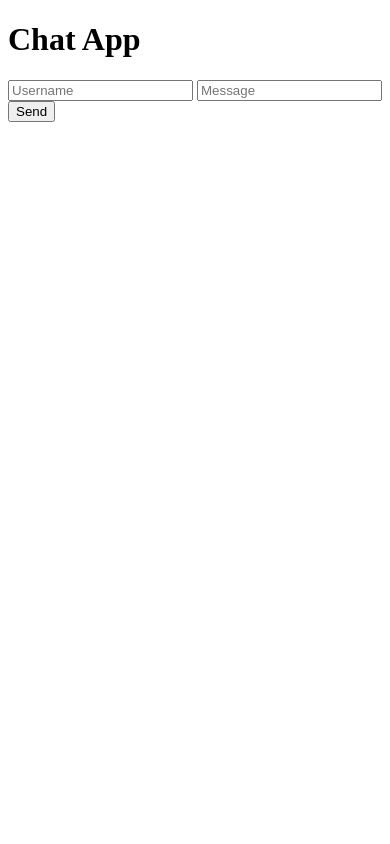
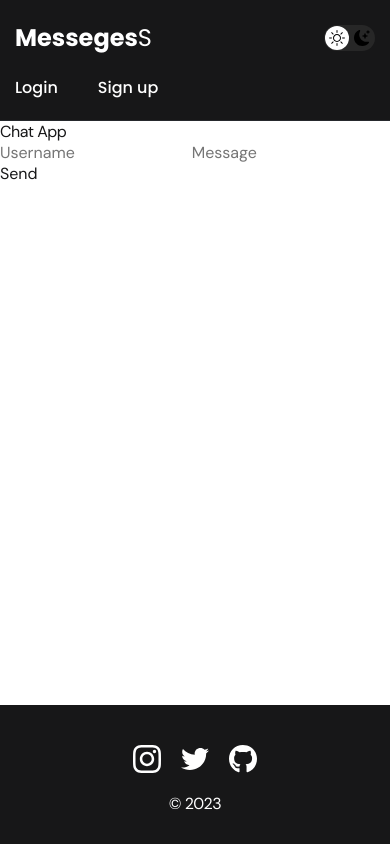
Before and after one commit to Milamin-hub/Microservice-Messages, a Flask app: page / in a window 390 px wide. Run offline with Flask 3, Linux system fonts and the light colour scheme; some libraries are stand-ins or nearby versions.

Commit message:
added static and addes footer with header to html

```diff
--- a/client/app.py
+++ b/client/app.py
@@ -1,10 +1,6 @@
 import tkinter as tk
 from socketio.exceptions import ConnectionError
-import logging
 import socketio
-
-
-logging.basicConfig(level=logging.ERROR)
 
 
 class ChatWindow:
--- a/main.py
+++ b/main.py
@@ -3,7 +3,7 @@ from server.views import app
 from server.logcolors import Color
 
 
-socketio = SocketIO(app, cors_allowed_origins="*")
+socketio = SocketIO(app, cors_allowed_origins="*", static_url_path='/server/static')
 
 @socketio.on('connect')
 def handle_connect():
--- /dev/null
+++ b/server/static/css/main.css
@@ -0,0 +1,510 @@
+@import "./reset.css";
+@import url('https://fonts.googleapis.com/css2?family=DM+Sans:wght@400;500;700&family=Poppins:wght@400;500;700&display=swap');
+
+/*
+font-family: 'DM Sans', sans-serif;
+font-family: 'Poppins', sans-serif;
+*/
+
+/* * {
+    border: 1px solid red;
+} */
+
+:root {
+    --blackpure: #000;
+    --black: #171718;
+    --black-border: #26292D;
+    --white: #fff;
+    --purple: #5C62EC;
+
+    --text-color: var(--black);
+
+    --dark-bg: var(--black);
+    --dark-border: var(--black-border);
+    --header-text: var(--white);
+    --content: var(--purple);
+
+    /* Light mode */
+    --page-bg: var(--white);
+    --text-color: var(--black);
+
+    --title-1: var(--content);
+
+    --project-card-bg: var(--white);
+    --project-card-text: var(--black);
+    --box-shadow: 0px 5px 35px rgba(0, 0, 0, 0.25);
+}
+
+.dark {
+     /* Dark mode */
+    --page-bg: #252526;
+    --text-color: var(--white);
+
+    --title-1: var(--white);
+
+    --project-card-bg: var(--black);
+    --project-card-text: var(--white);
+    --box-shadow: 0px 5px 35px rgba(0, 0, 0, 0.8);
+}
+
+html, body {
+    display: flex;
+    flex-direction: column;
+    min-height: 100vh;
+
+    font-family: 'DM Sans', sans-serif;
+    letter-spacing: -0.5px;
+
+    /* Light mode */
+    background-color: var(--page-bg);
+    color: var(--text-color);
+}
+
+/* General */
+
+.container {
+    margin: 0 auto;
+    padding: 0 15px;
+    max-width: 1200px;
+}
+
+.none {
+    display: none !important;
+}
+
+.section {
+    padding: 70px 0;
+}
+
+.title-1 {
+    margin-bottom: 60px;
+
+    font-size: 60px;
+    font-weight: 700;
+    line-height: 1.3;
+    color: var(--title-1);
+    text-align: center;
+}
+
+.title-2 {
+    margin-bottom: 20px;
+
+    font-size: 40px;
+    font-weight: 700;
+    line-height: 1.3;
+}
+
+/* Nav */
+
+.nav {
+    padding: 20px 0;
+    border-bottom: 1px solid var(--dark-border);
+    background-color: var(--dark-bg);
+    color: var(--header-text);
+    letter-spacing: normal;
+}
+
+.nav-row {
+    display: flex;
+    justify-content: flex-end;
+    align-items: center;
+    column-gap: 30px;
+    row-gap: 20px;
+    flex-wrap: wrap;
+}
+
+.logo {
+    margin-right: auto;
+    color: var(--header-text);
+    font-size: 24px;
+    font-family: 'Poppins', sans-serif;
+}
+
+.logo strong {
+    font-weight: 700;
+}
+
+.nav-list {
+    display: flex;
+    flex-wrap: wrap;
+    row-gap: 10px;
+    align-items: center;
+    column-gap: 40px;
+    font-size: 16px;
+    font-weight: 500;
+    font-family: 'Poppins', sans-serif;
+}
+
+.nav-list__link {
+    color: var(--header-text);
+    transition: opacity 0.2s ease-in;
+}
+
+.nav-list__link:hover {
+    opacity: 0.8;
+}
+
+.nav-list__link--active {
+    position: relative;
+}
+
+.nav-list__link--active::before {
+    content: "";
+
+    position: absolute;
+    left: 0;
+    top: 100%;
+
+    display: block;
+    height: 2px;
+    width: 100%;
+    background-color: var(--content);
+}
+
+/* Dark mode btn */
+
+.dark-mode-btn {
+    order: 9;
+
+    position: relative;
+    display: flex;
+    justify-content: space-between;
+
+    width: 51px;
+    height: 26px;
+    padding: 5px;
+
+    border-radius: 50px;
+    background-color: #272727;
+}
+
+.dark-mode-btn::before {
+    content: "";
+
+    position: absolute;
+    top: 1px;
+    left: 1px;
+
+    display: block;
+    width: 24px;
+    height: 24px;
+
+    border-radius: 50%;
+    background-color: var(--white);
+
+    transition: left 0.2s ease-in;
+}
+
+.dark-mode-btn--active::before {
+    left: 26px;
+}
+
+.dark-mode-btn__icon {
+    position: relative;
+    z-index: 9;
+}
+
+/* Header */
+
+.header {
+    padding: 40px 0;
+    min-height: 695px;
+
+    display: flex;
+    justify-content: center;
+    align-items: center;
+
+    background-color: var(--dark-bg);
+    background-image: url('./../img/header-bg.png');
+    background-repeat: no-repeat;
+    background-size: auto;
+    background-position: center center;
+
+    color: var(--header-text);
+    text-align: center;
+}
+
+.header__wrapper {
+    padding: 0 15px;
+    max-width: 660px;
+}
+
+.header__title {
+    margin-bottom: 20px;
+    font-size: 40px;
+    font-weight: 700;
+    line-height: 1.4;
+}
+
+.header__title strong {
+    font-size: 60px;
+    font-weight: 700;
+}
+
+.header__title em {
+    font-style: normal;
+    color: var(--content);
+}
+
+.header__text {
+    margin-bottom: 40px;
+    font-size: 18px;
+    line-height: 1.333;
+}
+
+.header__text p + p{
+    margin-top: 0.5em;
+}
+
+/* Btn */
+
+.btn {
+    display: inline-block;
+    height: 48px;
+    padding: 12px 28px;
+
+    border-radius: 5px;
+    background-color: var(--content);
+    color: var(--white);
+    letter-spacing: 0.15px;
+    font-size: 16px;
+    font-weight: 500;
+
+    transition: opacity 0.2s ease-in;
+}
+
+.btn:hover {
+    opacity: 0.8;
+}
+
+.btn:active {
+    position: relative;
+    top: 1px;
+}
+
+/* Btn outline */
+
+.btn-outline {
+    display: flex;
+    column-gap: 10px;
+    align-items: center;
+
+    height: 48px;
+    padding: 12px 20px;
+
+    border-radius: 5px;
+    border: 1px solid var(--blackpure);
+    background-color: var(--white);
+    color: var(--blackpure);
+
+    transition: opacity 0.2s ease-in;
+}
+
+.btn-outline:hover {
+    opacity: 0.8;
+}
+
+.btn-outline:active {
+    position: relative;
+    top: 1px;
+}
+
+/* Projects  */
+
+.projects {
+    display: flex;
+    justify-content: center;
+    flex-wrap: wrap;
+    column-gap: 30px;
+    row-gap: 30px;
+}
+
+.project {
+    max-width: 370px;
+    background-color: var(--project-card-bg);
+    box-shadow: var(--box-shadow);
+    border-radius: 10px;
+}
+
+.project__img {
+    border-radius: 10px;
+}
+
+.project__title {
+    padding: 15px 20px 25px;
+    font-weight: 700;
+    font-size: 24px;
+    line-height: 1.3;
+    color: var(--project-card-text);
+}
+
+/* Project details */
+
+.project-details {
+    margin: 0 auto;
+    max-width: 865px;
+
+    display: flex;
+    flex-direction: column;
+    align-items: center;
+
+    text-align: center;
+}
+
+.project-details__cover {
+    max-width: 100%;
+    margin-bottom: 40px;
+
+    box-shadow: 0px 5px 35px rgba(0, 0, 0, 0.25);
+    border-radius: 10px;
+}
+
+.project-details__desc {
+    margin-bottom: 30px;
+
+    font-weight: 700;
+    font-size: 24px;
+    line-height: 1.3;
+}
+
+/* Content list */
+
+.content-list {
+    margin: 0 auto;
+    max-width: 570px;
+    display: flex;
+    flex-direction: column;
+    align-items: center;
+    row-gap: 40px;
+    text-align: center;
+}
+
+.content-list a {
+    color: var(--content);
+}
+
+.content-list__item {
+    font-size: 18px;
+    line-height: 1.5;
+}
+
+.content-list__item p + p {
+    margin-top: 0.5em;
+}
+
+/* Footer */
+
+.footer {
+    margin-top: auto;
+    padding: 60px 0 50px;
+    background-color: var(--dark-bg);
+    color: var(--header-text);
+}
+
+.footer__wrapper {
+    display: flex;
+    flex-direction: column;
+    align-items: center;
+    row-gap: 27px;
+}
+
+.social {
+    display: flex;
+    column-gap: 30px;
+    align-items: center;
+}
+
+.copyright {
+    font-size: 16px;
+}
+
+.copyright p + p {
+    margin-top: 0.5em;
+}
+
+@media (max-width: 620px) {
+
+    /* Header  */
+
+    .header {
+        min-height: unset;
+    }
+
+    .header__title {
+        font-size: 30px;
+    }
+
+    .header__title strong {
+        font-size: 40px;
+    }
+
+    /* Nav */
+
+    .nav-row {
+        justify-content: space-between;
+    }
+
+    .dark-mode-btn {
+        order: 0;
+    }
+
+    /* General */
+
+    .section {
+        padding: 40px 0;
+    }
+
+    .title-1 {
+        margin-bottom: 30px;
+        font-size: 40px;
+    }
+
+    .title-2 {
+        margin-bottom: 10px;
+        font-size: 30px;
+    }
+
+    /* Projects */
+
+    .project__title {
+        font-size: 22px;
+    }
+
+    /* Project page */
+
+    .project-details__desc {
+        margin-bottom: 20px;
+        font-size: 22px;
+    }
+
+    /* Content List */
+
+    .content-list {
+        row-gap: 20px;
+    }
+
+    .content-list__item {
+        font-size: 16px;
+    }
+
+    /* Footer */
+
+    .footer {
+        padding: 40px 0 30px;
+    }
+
+    .footer__wrapper {
+        row-gap: 20px;
+    }
+
+    /* Social */
+
+    .social {
+        column-gap: 20px;
+    }
+
+    .social__item {
+        width: 28px;
+    }
+
+}
--- /dev/null
+++ b/server/static/css/reset.css
@@ -0,0 +1,102 @@
+/* Reset and base styles  */
+* {
+	padding: 0px;
+	margin: 0px;
+	border: none;
+}
+
+*,
+*::before,
+*::after {
+	box-sizing: border-box;
+}
+
+:focus,
+:active {
+	/*outline: none;*/
+}
+
+a:focus,
+a:active {
+	/* outline: none;*/
+}
+
+/* Links */
+
+a, a:link, a:visited  {
+    /* color: inherit; */
+    text-decoration: none;
+    /* display: inline-block; */
+}
+
+a:hover  {
+    /* color: inherit; */
+    text-decoration: none;
+}
+
+/* Common */
+
+aside, nav, footer, header, section, main {
+	display: block;
+}
+
+h1, h2, h3, h4, h5, h6, p {
+    font-size: inherit;
+	font-weight: inherit;
+}
+
+ul, ul li {
+	list-style: none;
+}
+
+img {
+	vertical-align: top;
+}
+
+img, svg {
+	max-width: 100%;
+	height: auto;
+}
+
+address {
+  font-style: normal;
+}
+
+/* Form */
+
+input, textarea, button, select {
+	font-family: inherit;
+    font-size: inherit;
+    color: inherit;
+    background-color: transparent;
+}
+
+input::-ms-clear {
+	display: none;
+}
+
+button, input[type="submit"] {
+    display: inline-block;
+    box-shadow: none;
+    background-color: transparent;
+    background: none;
+    cursor: pointer;
+}
+
+input:focus, input:active,
+button:focus, button:active {
+    outline: none;
+}
+
+button::-moz-focus-inner {
+	padding: 0;
+	border: 0;
+}
+
+label {
+	cursor: pointer;
+}
+
+legend {
+	display: block;
+}
--- /dev/null
+++ b/server/static/js/main.js
@@ -0,0 +1,41 @@
+const btnDarkMode = document.querySelector(".dark-mode-btn");
+
+if (window.matchMedia && window.matchMedia("(prefers-color-scheme: dark)").matches ) {
+    btnDarkMode.classList.add("dark-mode-btn--active");
+	document.body.classList.add("dark");
+}
+
+if (localStorage.getItem('darkMode') === 'dark') {
+    btnDarkMode.classList.add("dark-mode-btn--active");
+    document.body.classList.add("dark");
+} else if (localStorage.getItem("darkMode") === "light") {
+    btnDarkMode.classList.remove("dark-mode-btn--active");
+    document.body.classList.remove("dark");
+}
+
+window
+    .matchMedia("(prefers-color-scheme: dark)")
+    .addEventListener("change", (event) => {
+        const newColorScheme = event.matches ? "dark" : "light";
+
+        if (newColorScheme === "dark") {
+			btnDarkMode.classList.add("dark-mode-btn--active");
+			document.body.classList.add("dark");
+			localStorage.setItem("darkMode", "dark");
+		} else {
+			btnDarkMode.classList.remove("dark-mode-btn--active");
+			document.body.classList.remove("dark");
+			localStorage.setItem("darkMode", "light");
+		}
+    });
+
+btnDarkMode.onclick = function () {
+    btnDarkMode.classList.toggle("dark-mode-btn--active");
+    const isDark = document.body.classList.toggle("dark");
+
+    if (isDark) {
+        localStorage.setItem("darkMode", "dark");
+    } else {
+        localStorage.setItem("darkMode", "light");
+    }
+};
--- a/server/templates/base.html
+++ b/server/templates/base.html
@@ -3,10 +3,52 @@
 <head>
 	<title>{% block title %}{% endblock %}</title>
 	<script src="https://cdnjs.cloudflare.com/ajax/libs/socket.io/4.1.3/socket.io.min.js"></script>
+    <link rel="stylesheet" href="{{ url_for('static', filename='css/account.css') }}">
+    <link rel="stylesheet" href="{{ url_for('static', filename='css/main.css') }}">
+    <link rel="stylesheet" href="{{ url_for('static', filename='css/reset.css') }}">
+    <script src="https://cdn.jsdelivr.net/npm/lightbox2/dist/js/lightbox.min.js"></script>
+    <script src="https://cdnjs.cloudflare.com/ajax/libs/jquery/3.2.1/jquery.js"></script>
 </head>
 <body>
+    <nav class="nav">
+        <div class="container">
+            <div class="nav-row">
+                <a href="" class="logo"><strong>Messeges</strong>S</a>
+
+                <button class="dark-mode-btn">
+                    <img src="{{ url_for('static', filename='img/icons/sun.svg') }}" alt="Light mode" class="dark-mode-btn__icon">
+                    <img src="{{ url_for('static', filename='img/icons/moon.svg') }}" alt="Dark mode" class="dark-mode-btn__icon">
+                </button>
+
+                <ul class="nav-list">
+                    {% if session.username %}
+                    <li class="nav-list__item"><a href="" class="nav-list__link">My Messages</a></li>
+                    <li method="post" class="nav-list__item"><a href="" class="nav-list__link">Logout</a></li>
+                    {% else %}
+                    <li class="nav-list__item"><a href="" class="nav-list__link">Login</a></li>
+                    <li class="nav-list__item"><a href="" class="nav-list__link">Sign up</a></li>
+                    {% endif %}
+                </ul>
+            </div>
+        </div>
+    </nav>
     {% block content %}
 
     {% endblock %}
+    <footer class="footer">
+        <div class="container">
+            <div class="footer__wrapper">
+                <ul class="social">
+                    <li class="social__item"><a href="#!"><img src="{{ url_for('static', filename='img/icons/instagram.svg') }}" alt="Link"></a></li>
+                    <li class="social__item"><a href="#!"><img src="{{ url_for('static', filename='img/icons/twitter.svg') }}" alt="Link"></a></li>
+                    <li class="social__item"><a href="#!"><img src="{{ url_for('static', filename='img/icons/gitHub.svg') }}" alt="Link"></a></li>
+                </ul>
+                <div class="copyright">
+                    <p>© 2023</p>
+                </div>
+            </div>
+        </div>
+    </footer>
+    <script src="{{ url_for('static', filename='js/main.js') }}"></script>
 </body>
 </html>
--- /dev/null
+++ b/server/templates/home.html
@@ -0,0 +1,6 @@
+{% extends 'base.html' %}
+
+{% block title %}Home{% endblock %}
+{% block content %}
+
+{% endblock %}
```
Also changed, not shown: server/static/img/header-bg.png (added), server/static/img/icons/gitHub-black.svg (added), server/static/img/icons/gitHub.svg (added), server/static/img/icons/instagram.svg (added), server/static/img/icons/linkedIn.svg (added), server/static/img/icons/moon.svg (added), server/static/img/icons/sun.svg (added), server/static/img/icons/twitter.svg (added), server/static/img/no_user.png (added).
